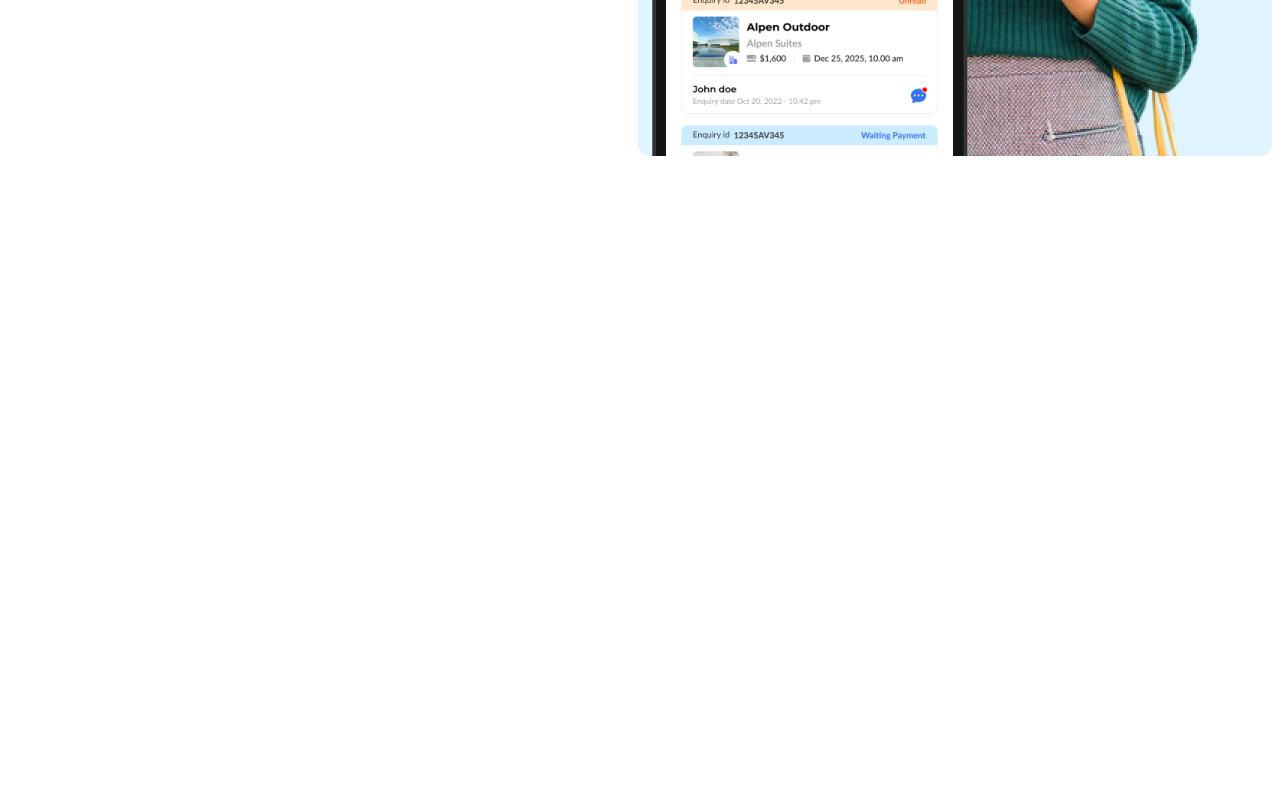
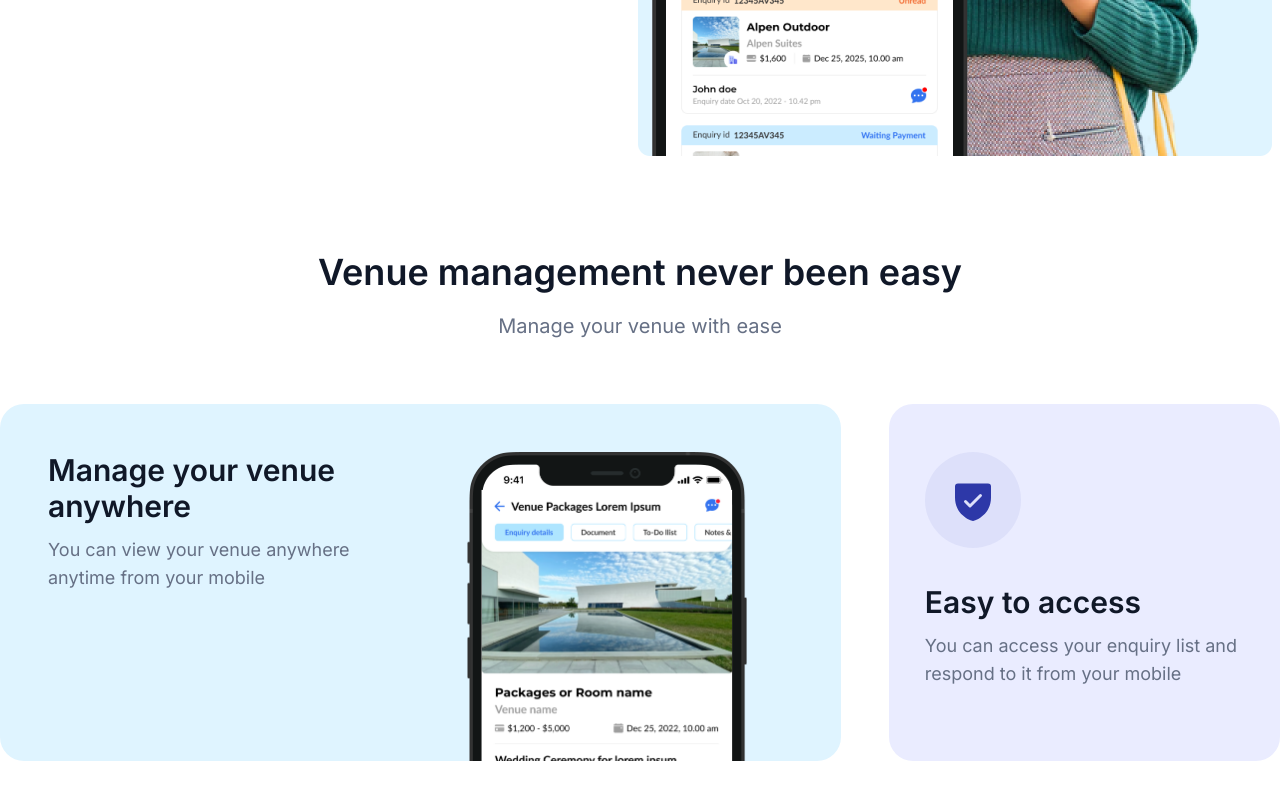
Before and after one commit to T-N9/venuerific-code-test, a Next.js app: page / in a window 1280 px wide. Shown: the part 660-1460 px from the top of the page. Before the commit the page ends 816 px from the top, so only its background shows below. Built offline with nearby package versions, Linux system fonts and the light colour scheme.

Commit message:
[IntroSection] UI created

```diff
--- /dev/null
+++ b/src/app/components/icons/ShieldMarkIcon.tsx
@@ -0,0 +1,20 @@
+import React from 'react'
+
+const ShieldMarkIcon = () => {
+    return (
+        <svg
+            xmlns="http://www.w3.org/2000/svg"
+            width="48"
+            height="48"
+            fill="none"
+            viewBox="0 0 48 48"
+        >
+            <path
+                fill="#2D38A8"
+                d="M39 7.5H9a3 3 0 00-3 3v11.02C6 38.32 20.216 43.895 23.063 44.842a2.912 2.912 0 001.875 0C27.788 43.895 42 38.32 42 21.518V10.5a3 3 0 00-3-3zm-6.439 13.061l-10.5 10.5a1.5 1.5 0 01-2.122 0l-4.5-4.5a1.5 1.5 0 012.122-2.122L21 27.878l9.439-9.44a1.502 1.502 0 012.122 2.123z"
+            ></path>
+        </svg>
+    )
+}
+
+export default ShieldMarkIcon
--- /dev/null
+++ b/src/app/components/intro-section/index.tsx
@@ -0,0 +1,45 @@
+import Image from "next/image"
+import ShieldMarkIcon from "../icons/ShieldMarkIcon"
+
+const IntroSection = () => {
+    return (
+        <section className="py-24">
+            <div className="container max-w-[1280px] mx-auto px-4 lg:px-0">
+                <h1 className='lg:text-4xl text-3xl text-center font-semibold w-2/3 lg:w-full mx-auto'>Venue management never been easy</h1>
+                <p className='text-secondary text-center text-xl mt-5'>Manage your venue with ease</p>
+
+                <div className="flex flex-col lg:flex-row gap-10 lg:gap-12 justify-between mt-16">
+                    <div className='flex flex-col lg:flex-row flex-[7] justify-between space-y-12 lg:space-y-0 bg-[#DFF4FF] rounded-3xl p-12 pb-0'>
+
+                        <div className="flex-1 text-center lg:text-left space-y-3">
+                            <h2 className='text-3xl font-semibold'>
+                                Manage your venue anywhere
+                            </h2>
+                            <p className='text-secondary text-lg lg:w-11/12'>
+                                You can view your venue anywhere anytime from your mobile
+                            </p>
+                        </div>
+                        <div className="flex-1">
+                            <Image className="w-[280px] mx-auto h-[350px] lg:h-[309px] object-cover object-top" src={"/assets/management_mockup.png"} alt="Venue Management Mock Up" width={280} height={314} />
+                        </div>
+                    </div>
+                    <div className="bg-[#EAECFF] flex-[3] space-y-9 rounded-3xl px-9 py-12">
+                        <div className="bg-[#2D38A810] rounded-full w-[96px] h-[96px] flex justify-center items-center">
+                            <ShieldMarkIcon />
+                        </div>
+                        <div className="space-y-3">
+                            <h2 className="font-semibold text-3xl">
+                                Easy to access
+                            </h2>
+                            <p className="text-secondary text-lg">
+                                You can access your enquiry list and respond to it from your mobile
+                            </p>
+                        </div>
+                    </div>
+                </div>
+            </div>
+        </section>
+    )
+}
+
+export default IntroSection
--- a/src/app/page.tsx
+++ b/src/app/page.tsx
@@ -1,9 +1,11 @@
 import HeroSection from "./components/hero-section";
+import IntroSection from "./components/intro-section";
 
 export default function Home() {
   return (
     <main className="text-dark">
       <HeroSection/>
+      <IntroSection/>
     </main>
   );
 }
```
Also changed, not shown: public/assets/management_mockup.png, 1 other file (tests, documents, lock files or other folders).
